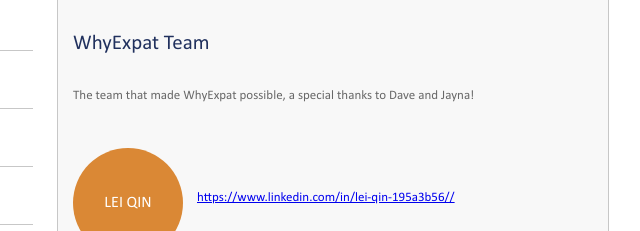
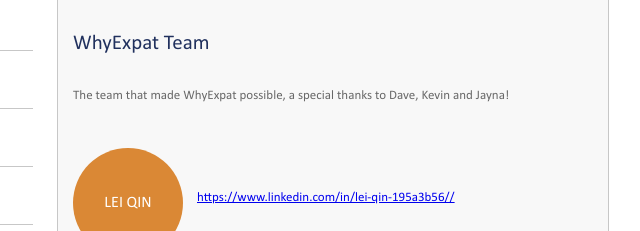
Before and after one commit to jvbonini/WhyExpat_site, a plain HTML site: page who-we-are.html in a window 1280 px wide. Shown: the part 118-349 px from the top of the page, 431-1071 px from the left. Drawn offline with Linux system fonts and the light colour scheme; a web font is replaced by a local one.

Commit message:
Adding Kevin in thanks notes

```diff
--- a/who-we-are.html
+++ b/who-we-are.html
@@ -32,7 +32,7 @@
 			<article>
 				<div class='row row-first'>
 						<div class="row-title">WhyExpat Team</div>
-						<div class="row-text">The team that made WhyExpat possible, a special thanks to Dave and Jayna!
+						<div class="row-text">The team that made WhyExpat possible, a special thanks to Dave, Kevin and Jayna!
 					</div>
 				</div>
 						<div class="row">
```
